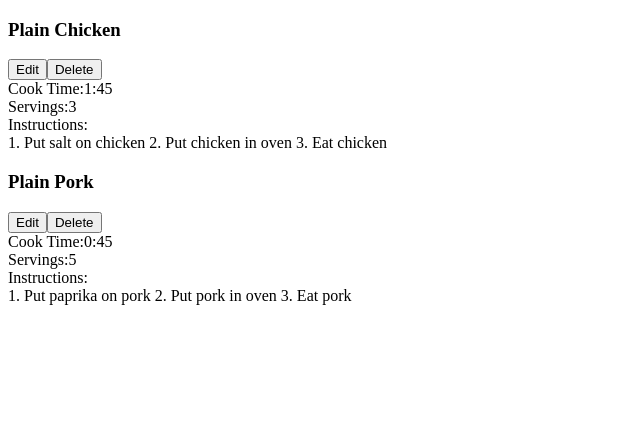
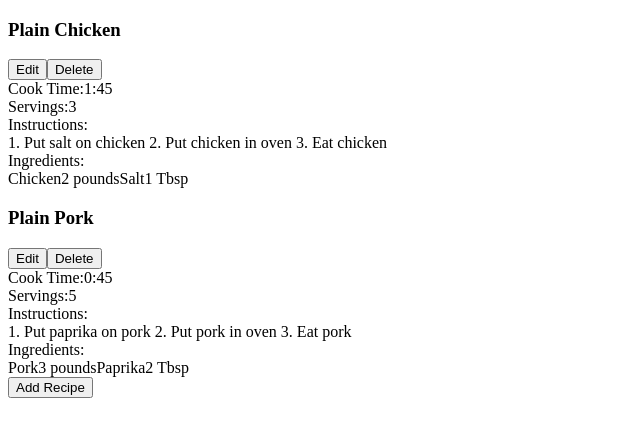
Before and after one commit to Hughes-D/Recipes-With-React, a React (Create React App) app: page / in a window 1280 px wide. Shown: the top 436 px of the page, without its empty margins (0-640 px from the left). Built offline with nearby package versions, Linux system fonts and the light colour scheme.

Commit message:
added ingredientList and ingredients

```diff
--- a/src/App.js
+++ b/src/App.js
@@ -13,14 +13,38 @@
     name: 'Plain Chicken',
     servings: 3,
     cookTime: "1:45",
-    instructions: '1. Put salt on chicken\n2. Put chicken in oven\n3. Eat chicken'
+    instructions: '1. Put salt on chicken\n2. Put chicken in oven\n3. Eat chicken',
+    ingredients: [
+      {
+        id: 1,
+        name: 'Chicken',
+        amount: '2 pounds'
+      },
+      {
+        id: 2,
+        name: 'Salt',
+        amount: '1 Tbsp'
+      }
+    ]
   },
   {
     id: 2,
     name: 'Plain Pork',
     servings: 5,
     cookTime: "0:45",
-    instructions: '1. Put paprika on pork\n2. Put pork in oven\n3. Eat pork'
+    instructions: '1. Put paprika on pork\n2. Put pork in oven\n3. Eat pork',
+    ingredients: [
+      {
+        id: 1,
+        name: 'Pork',
+        amount: '3 pounds'
+      },
+      {
+        id: 2,
+        name: 'Paprika',
+        amount: '2 Tbsp'
+      }
+    ]
 },
 ]
 
--- /dev/null
+++ b/src/Ingredient.js
@@ -0,0 +1,10 @@
+import React from 'react'
+
+export default function Ingredient( { name, amount }) {
+    return (
+        <>
+            <span>{name}</span>
+            <span>{amount}</span>
+        </>
+    )
+}
--- /dev/null
+++ b/src/IngredientList.js
@@ -0,0 +1,13 @@
+import React from 'react'
+import Ingredient from './Ingredient'
+
+export default function IngredientList( { ingredients }) {
+    const ingredientElements = ingredients.map(ingredient => {
+        return <Ingredient key={ingredient.id} {...ingredient}/>
+    })
+    return (
+        <div>
+            {ingredientElements}
+        </div>
+    )
+}
--- a/src/Recipe.js
+++ b/src/Recipe.js
@@ -1,11 +1,13 @@
 import React from 'react'
+import IngredientList from './IngredientList'
 
 export default function Recipe(props) {
     const  {
             name,
             cookTime,
             servings,
-            instructions
+            instructions,
+            ingredients
     } = props
     return (
         <div>
@@ -28,6 +30,13 @@
                 <span>Instructions:</span>
                 <div>{instructions}</div>
             </div>
+            <div>
+                <span>Ingredients:</span>
+                <div>
+                    <IngredientList ingredients={ingredients} />
+                </div>
+            </div>
+
         </div>
     )
 }
--- a/src/RecipeList.js
+++ b/src/RecipeList.js
@@ -3,6 +3,7 @@
 
 export default function RecipeList({ recipes }) {
     return (
+        <>
             <div>
                 {recipes.map(recipe => {
                     return (
@@ -13,5 +14,7 @@
                     )
                 })}
             </div>
+            <button>Add Recipe</button>
+        </>
     )
 }
```
Lines whose indentation alone changed are shown as unchanged.
